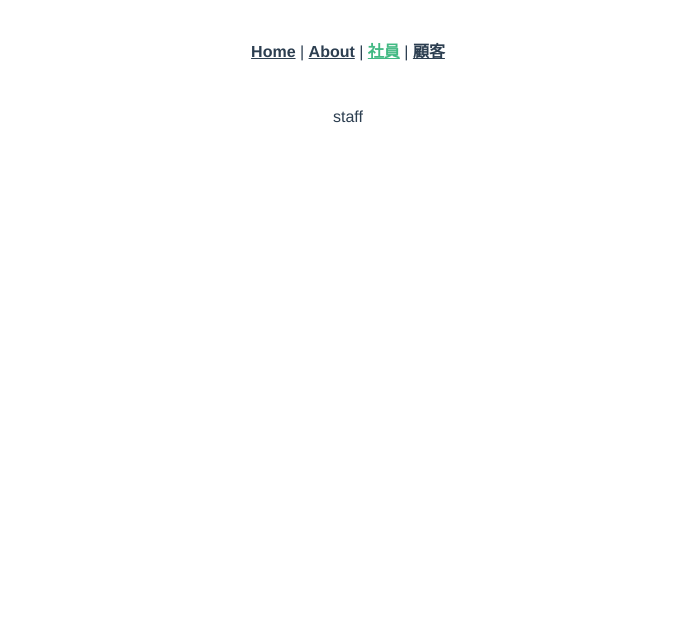
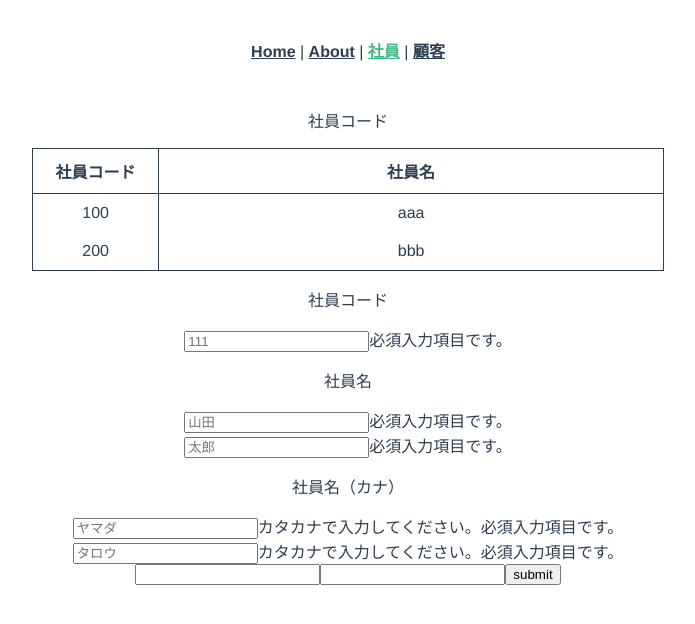
Before and after one commit to maki-kamada/UserStaffEditScreen, a Vue app: page /staff in a window 1280 px wide. Shown: the top 624 px of the page, without its empty margins (292-987 px from the left). Built offline with nearby package versions, Linux system fonts and the light colour scheme.

Commit message:
テーブルコンポーネントの作成

```diff
--- a/package.json
+++ b/package.json
@@ -9,7 +9,7 @@
   },
   "dependencies": {
     "core-js": "^3.6.5",
-    "vue": "^2.6.11",
+    "vue": "^2.6.14",
     "vue-router": "^3.2.0"
   },
   "devDependencies": {
--- /dev/null
+++ b/src/components/FormInputText.vue
@@ -0,0 +1,73 @@
+<template>
+  <div class='staff'>
+    <input :type="type" :v-model="inputValue" :placeholder="placeholder" :name="name" />
+    <span
+      class="error-text"
+      v-if="placeholder.match(/^[\u30a0-\u30ff]+$/)"
+      v-show="kanaValidation()"
+      >カタカナで入力してください。</span
+    >
+    <span class="error-text" v-if="requiredCheck()"
+      >必須入力項目です。</span
+    >
+  </div>
+</template>
+
+<script>
+// import Form from '../views/Staff.vue'
+export default {
+    name: 'FormInputText',
+    props:{
+        placeholder: String,
+        name: String
+    },
+    data() {
+        return{
+            inputValue: '',
+            requiredFlag: false,
+            kanaFlag: false,
+        }
+    },
+    methods: {
+        requiredCheck: function () {
+           this.inputValue.trim()
+           return this.inputValue.length > 0 ? false :true
+        },
+        kanaValidation: function () {
+            this.inputValue.trim()
+            var kanaPattern = /^[\u30a0-\u30ff]+$/;
+            if(this.inputValue.match(kanaPattern)){
+                return false
+            }else{
+                return true
+            }
+        },
+
+    }
+//     methods: {
+
+//       validationPresence: function () {
+//         this.staff[this.column] = this.inputValue.trim();
+//         this.$emit('update-status-from-child', this.satff);
+//         return this.inputValue.trim();
+
+//     },
+//       validationKana: function () {
+//         var kanaPattern = /^[\u30a0-\u30ff]+$/;
+//         var result = kanaPattern.test(this.inputValue.trim());
+//         this.staff[this.column] = result;
+//         this.$emit('update-status-from-child', this.staff);
+//         return result;
+//     }
+//   },
+
+
+
+
+}
+
+</script>
+
+<style scoped>
+
+</style>
--- /dev/null
+++ b/src/components/Table.vue
@@ -0,0 +1,50 @@
+<template>
+  <div>
+    <table>
+      <thead>
+        <tr>
+          <th class="row1">{{row1}}</th>
+          <th class="row2">{{row2}}</th>
+        </tr>
+      </thead>
+      <tbody>
+        <tr v-for="item in items" :key="item.index">
+          <td class="row1">{{ item.code }}</td>
+          <td class="row2">{{ item.last_name }}</td>
+        </tr>
+      </tbody>
+    </table>
+  </div>
+
+</template>
+
+<script>
+export default {
+    name:'table',
+    props: [ 'row1', 'row2', 'items'],
+}
+</script>
+
+<style scoped>
+
+th {
+    border: solid 1px;
+    padding: 10px;             /* 枠線指定 */
+}
+td {
+    padding: 10px;
+    border-right: solid 1px;
+}
+table {
+    border: solid 1px;
+    border-collapse:  collapse;
+    width:  50%;      /* セルの線を重ねる */
+}
+.row1 {
+    width: 20%
+}
+.row2 {
+    width: 80%
+}
+
+</style>
--- a/src/router/index.js
+++ b/src/router/index.js
@@ -1,5 +1,6 @@
 import Vue from 'vue'
 import VueRouter from 'vue-router'
+// import { component } from 'vue/types/umd'
 import Home from '../views/Home.vue'
 
 Vue.use(VueRouter)
@@ -33,7 +34,7 @@ const routes = [
     // this generates a separate chunk (about.[hash].js) for this route
     // which is lazy-loaded when the route is visited.
     component: () => import(/* webpackChunkName: "user" */ '../views/User.vue')
-  },
+  }
 ]
 
 const router = new VueRouter({
--- a/src/views/Staff.vue
+++ b/src/views/Staff.vue
@@ -1,3 +1,125 @@
 <template>
-    <p>staff</p>
+  <div class="staff">
+    <p>社員コード</p>
+
+    <Table row1="社員コード" row2="社員名" :items= "items"/>
+
+    <!-- <form @submit.prevent="post" > -->
+    <!-- <form> -->
+      <div id="registrations-app">
+        <p class="title">社員コード</p>
+        <FormInputText   :placeholder="'111'" :name="'number'" />
+
+
+
+        <p class="title">社員名</p>
+        <div class="form-inline">
+        <FormInputText  :placeholder="'山田'" :name="'number'" />
+        <FormInputText  :placeholder="'太郎'" :name="number" />
+        </div>
+
+        <p class="title">社員名（カナ）</p>
+        <div class="form-inline">
+        <FormInputText  :placeholder="'ヤマダ'" :name="number" />
+        <FormInputText  :placeholder="'タロウ'" :name="number" />
+        </div>
+        <input v-model="code" />
+        <input v-model="last_name" />
+
+
+        <!--<p class="title">郵便番号</p>
+
+        <input v-model="zipcode1" />
+        <input v-model="zipcode2" />
+        <div class="result">
+          {{ zipcode1 }}<br />
+          {{ zipcode2 }}
+        </div>
+
+        <p class="title">住所1（都道府県）</p>
+        <input v-model="prefecture" />
+        <div class="result">
+          {{ prefecture }}
+        </div>
+
+        <p class="title">住所2（市区町村）</p>
+        <input v-model="city" />
+        <div class="result">
+          {{ city }}
+        </div>
+
+        <p class="title">住所3（建物名等）</p>
+        <input v-model="building" />
+        <div class="result">
+          {{ building }}
+        </div>
+
+        <p class="title">電話番号</p>
+        <input v-model="tel1" />
+        <span> - </span>
+        <input v-model="tel2" />
+        <span> - </span>
+        <input v-model="tel3" />
+
+        <p class="title">メールアドレス</p>
+        <input v-model="mail" />
+        <div class="result">入力：{{ mail }}</div>
+        <button type="button" @click="post()">submit</button> -->
+        <button type="button" @click="post()">submit</button>
+      </div>
+    <!-- </form> -->
+  </div>
 </template>
+
+<script>
+import Table from '@/components/Table.vue'
+import FormInputText from '@/components/FormInputText.vue'
+// import Vue from 'vue'
+
+// Vue.component('FormInputText', FormInputText)
+
+// $(function () {
+//   new Vue({
+//     el: '#registrations-app',
+//     data: {
+//       staff: {
+//         type: Object
+//       }
+//     }
+//   });
+// });
+export default {
+  name: 'staff',
+  components: {
+    FormInputText,
+    Table
+  },
+  data() {
+    return{
+      staff: {
+        type: Object
+      },
+      items: [
+        { code: 100, last_name: "aaa" },
+        { code: 200, last_name: "bbb" },
+      ],
+    }
+  },
+  methods: {
+    post() {
+      this.items.push({ code: this.code, last_name: this.last_name });
+    },
+  }
+
+}
+
+
+</script>
+<style>
+
+table {
+  margin-left: auto;
+  margin-right: auto;
+
+}
+</style>
```
Also changed, not shown: src/components/FormInputNumber.vue (added), 1 other file (tests, documents, lock files or other folders).
